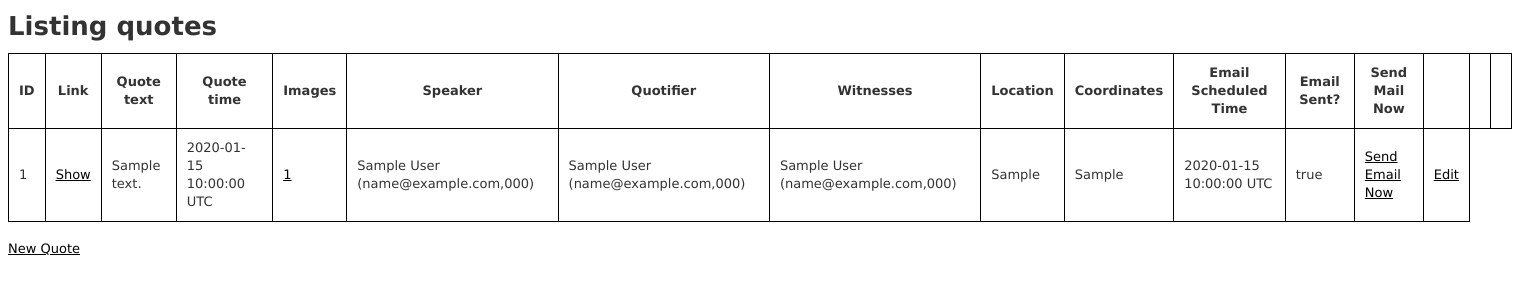
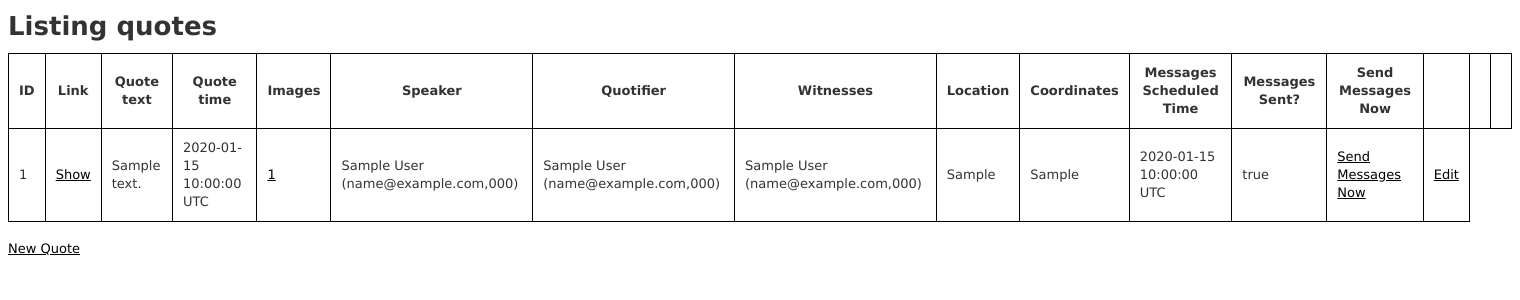
Before and after one commit to SablatticalLabs/QuotifyServerSide, a Rails app: page /admin/quotes in a window 1520 px wide. Shown: the top 300 px of the page. Run offline with Rails 7, Linux system fonts and the light colour scheme; tables that the repository leaves empty hold one stand-in row (values such as "Sample post"); style sheets or scripts are compiled from the project's sources; some libraries are stand-ins or nearby versions.

Commit message:
Allow text message sending if email address not available

```diff
--- a/app/controllers/admin/quotes_controller.rb
+++ b/app/controllers/admin/quotes_controller.rb
@@ -63,7 +63,7 @@ class Admin::QuotesController < ApplicationController
     end
   end
 
-  def send_email_now
+  def send_messages_now
     @quote = Quote.find(params[:quote_id])
     @quote.send_messages
     redirect_to action: "index"
--- a/app/mailers/quote_mailer.rb
+++ b/app/mailers/quote_mailer.rb
@@ -3,7 +3,7 @@ class QuoteMailer < ActionMailer::Base
 
   def quotifier_email(quote)
     @quote = quote
-    mail(:to => quote.quotifier.email, :from =>"\"Quotify.it\" <reply@quotify.it>", :subject => "Your Quote Has Arrived")
+    mail(:to => quote.quotifier.email, :from =>"\"Quotify.it\" <reply@quotify.it>", :subject => "#{quote.speaker.name}'s Quote Has Arrived")
 
   end
 
--- a/app/views/admin/quotes/_form.html.erb
+++ b/app/views/admin/quotes/_form.html.erb
@@ -22,8 +22,8 @@
   </div>
 
   <div class="field">
-    <%= f.label "Email Sent?" %>
-    <%= f.check_box :email_sent_flag %>
+    <%= f.label "Messages Sent?" %>
+    <%= f.check_box :messages_sent_flag %>
   </div>
 
   <div class="field">
--- a/app/views/admin/quotes/index.html.erb
+++ b/app/views/admin/quotes/index.html.erb
@@ -12,9 +12,9 @@
     <th>Witnesses</th>
     <th>Location</th>
     <th>Coordinates</th>
-    <th>Email Scheduled Time</th>
-    <th>Email Sent?</th>
-    <th>Send Mail Now<th>
+    <th>Messages Scheduled Time</th>
+    <th>Messages Sent?</th>
+    <th>Send Messages Now<th>
     <th></th>
     <th></th>
   </tr>
@@ -31,9 +31,9 @@
     <td><%= quote.witnesses.inject("") {|memo, cur| "#{memo}; #{cur[:name]} (#{cur[:email]},#{cur[:phone]})" } [2..5000] %>
     <td><%= quote.location %></td>
     <td><%= quote.coordinate %></td>
-    <td><%= quote.email_send_scheduled_time %></td>
-    <td><%= quote.email_sent_flag %> </td>
-    <td><%= link_to 'Send Email Now', admin_quote_send_email_now_path(quote) %></td>
+    <td><%= quote.messages_send_scheduled_time %></td>
+    <td><%= quote.messages_sent_flag %> </td>
+    <td><%= link_to 'Send Messages Now', admin_quote_send_messages_now_path(quote) %></td>
     <td><%= link_to 'Edit', edit_admin_quote_path(quote) %></td>
   </tr>
 <% end %>
--- a/config/routes.rb
+++ b/config/routes.rb
@@ -9,7 +9,7 @@ Quotify::Application.routes.draw do
   namespace :admin do
     resources :quotes, :only => [:new, :index, :edit, :update] do
       resources :quote_images, :only => [:new, :index]
-      get 'send_email_now'
+      get 'send_messages_now'
     end
   end
 
```
Also changed, not shown: app/controllers/quotes_controller.rb (+6 -14 lines), app/models/quote.rb (+13 -4 lines), db/migrate/20120610193012_change_email_sent_flag_to_messages_sent_flag.rb (added, +9 -0 lines), db/migrate/20120610193545_change_email_send_scheduled_time_to_messages.rb (added, +9 -0 lines), db/schema.rb.
